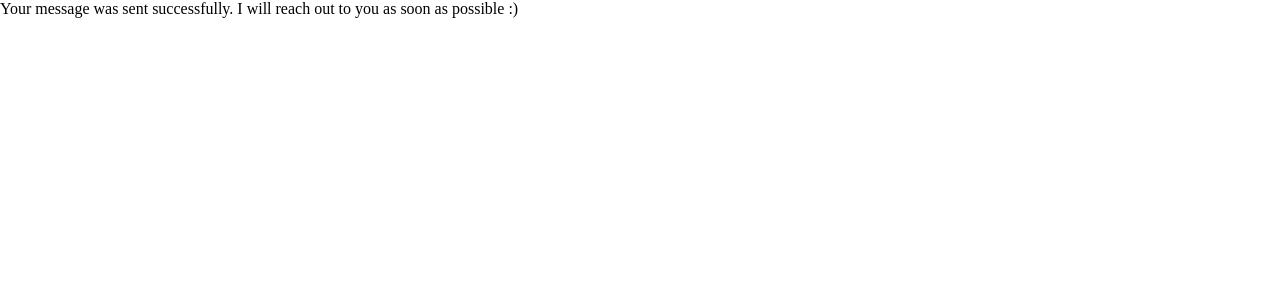
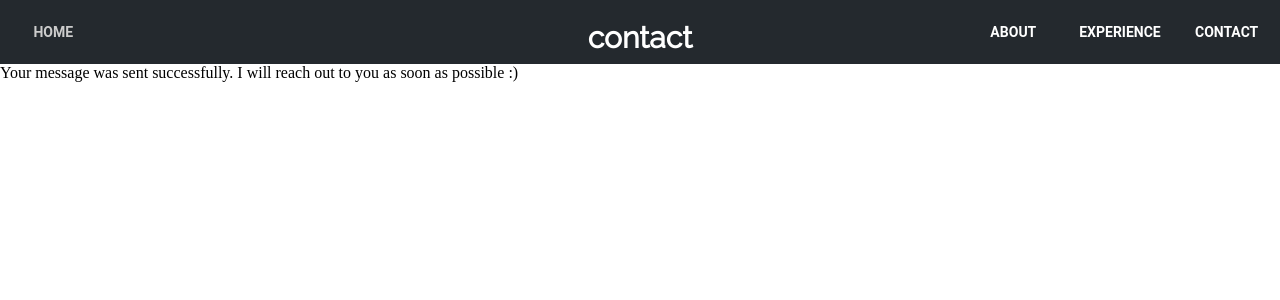
Before and after one commit to stefan-wullems/wbcl_portfolio, a React (Create React App) app: page /contact/successful in a window 1280 px wide. Shown: the top 300 px of the page. Built offline with nearby package versions, Linux system fonts and the light colour scheme.

Commit message:
refactor

```diff
--- a/src/App.tsx
+++ b/src/App.tsx
@@ -5,7 +5,7 @@ import { Route } from "react-router-dom";
 import AboutContainer from "./components/About/AboutContainer";
 import ExperienceContainer from "./components/Experience/ExperienceContainer";
 import ContactContainer from "./components/Contact/ContactContainer";
-import SuccessfullySentMessagePage from "./components/Contact/SuccessfullySentMessagePage";
+
 class App extends React.Component {
   public render() {
     return (
@@ -13,11 +13,7 @@ class App extends React.Component {
         <Route exact path="/" component={HomeContainer} />
         <Route path="/about" component={AboutContainer} />
         <Route path="/experience" component={ExperienceContainer} />
-        <Route exact path="/contact" component={ContactContainer} />
-        <Route
-          path="/contact/successful"
-          component={SuccessfullySentMessagePage}
-        />
+        <Route path="/contact" component={ContactContainer} />
       </div>
     );
   }
--- a/src/components/Contact/ContactContainer.tsx
+++ b/src/components/Contact/ContactContainer.tsx
@@ -4,12 +4,19 @@ import AppBarContainer from "../AppBar/AppBarContainer";
 import { RouteComponentProps } from "react-router";
 import ContactForm from "./ContactForm";
 
+import { Route } from "react-router-dom";
+import SuccessfullySentMessagePage from "./SuccessfullySentMessagePage";
+
 class ContactContainer extends React.Component<RouteComponentProps> {
   render() {
     return (
       <React.Fragment>
         <AppBarContainer page="contact" />
-        <ContactForm />
+        <Route exact path="/contact" component={ContactForm} />
+        <Route
+          path="/contact/successful"
+          component={SuccessfullySentMessagePage}
+        />
       </React.Fragment>
     );
   }
```
